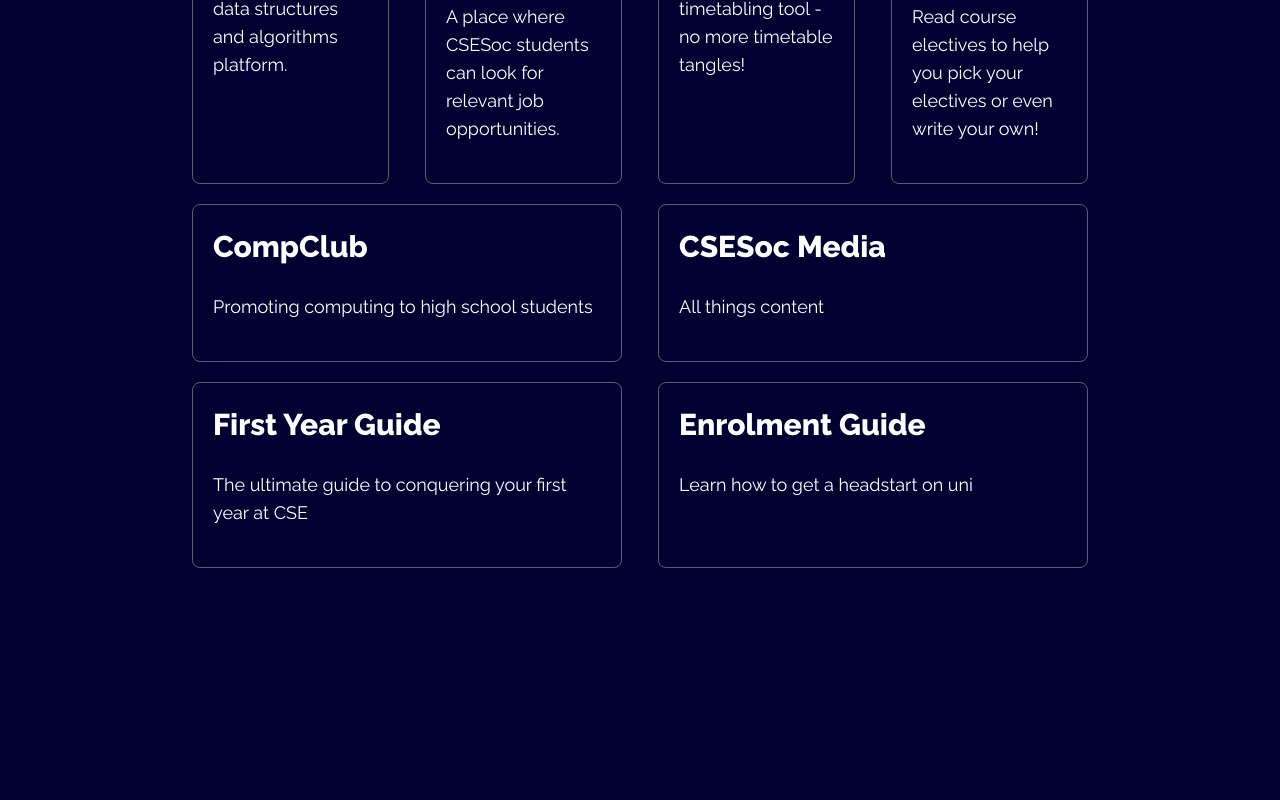
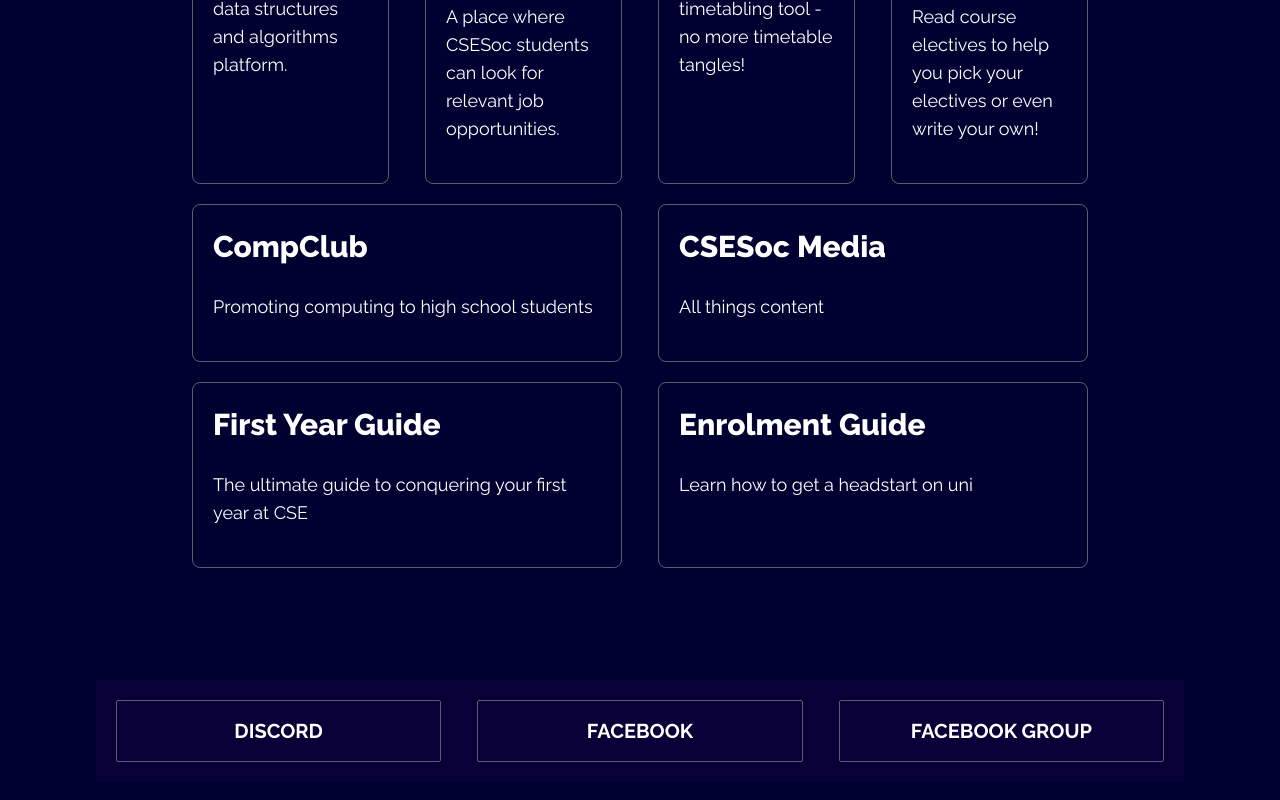
Before and after one commit to csesoc/csesoc-website, a Next.js app: page / in a window 1280 px wide. Shown: the part 2226-3026 px from the top of the page. Before the commit the page ends 2858 px from the top, so only its background shows below. Built offline with nearby package versions, Linux system fonts and the light colour scheme.

Commit message:
initial implementationn of contacts (no icons)

```diff
--- a/components/ResourcesAndContacts/index.tsx
+++ b/components/ResourcesAndContacts/index.tsx
@@ -134,6 +134,27 @@
                     </a>
                 </div>
             </div>
+
+            <div className="bg-[#080036] mt-20">
+                <div className="grid grid-cols-3 flex 1 gap-x-9 gap-y-5 p-5">
+                    <a href="#" target="_blank" className="col-span-1 flex justify-center pt-2 pb-2 border border-[#595F6D] rounded-sm hover:bg-gray-100 hover:bg-opacity-10">
+                        <p className="text-xl font-bold m-2">
+                            DISCORD
+                        </p>
+                    </a>
+                    <a href="#" target="_blank" className="col-span-1 flex justify-center pt-2 pb-2 border border-[#595F6D] rounded-sm hover:bg-gray-100 hover:bg-opacity-10">
+                        <p className="text-xl font-bold m-2">
+                            FACEBOOK
+                        </p>
+                    </a>
+                    <a href="#" target="_blank" className="col-span-1 flex justify-center pt-2 pb-2 border border-[#595F6D] rounded-sm hover:bg-gray-100 hover:bg-opacity-10">
+                        <p className="text-xl font-bold m-2">
+                            FACEBOOK GROUP
+                        </p>
+                    </a>
+                </div>
+
+            </div>
         </section>
     )
 }
```
